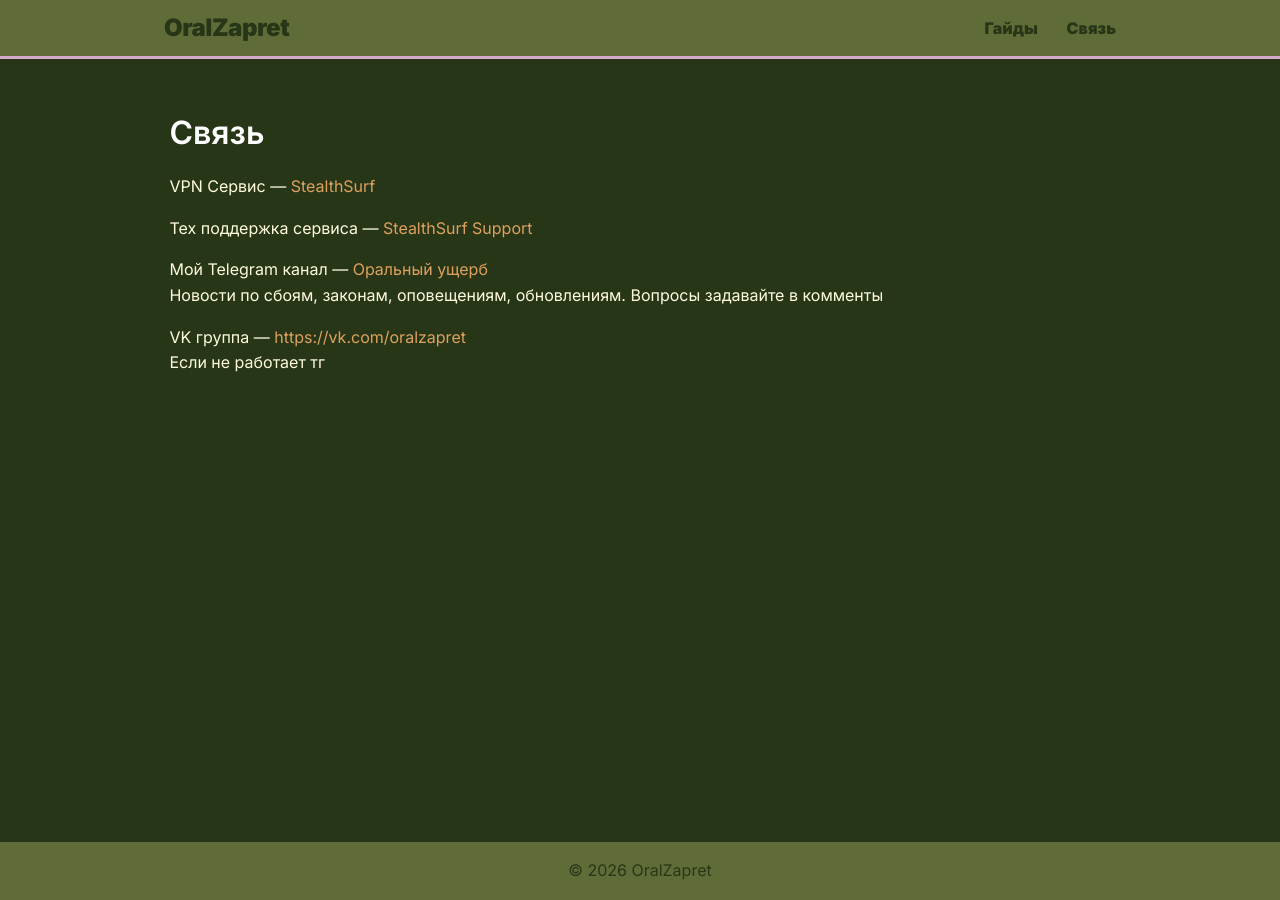
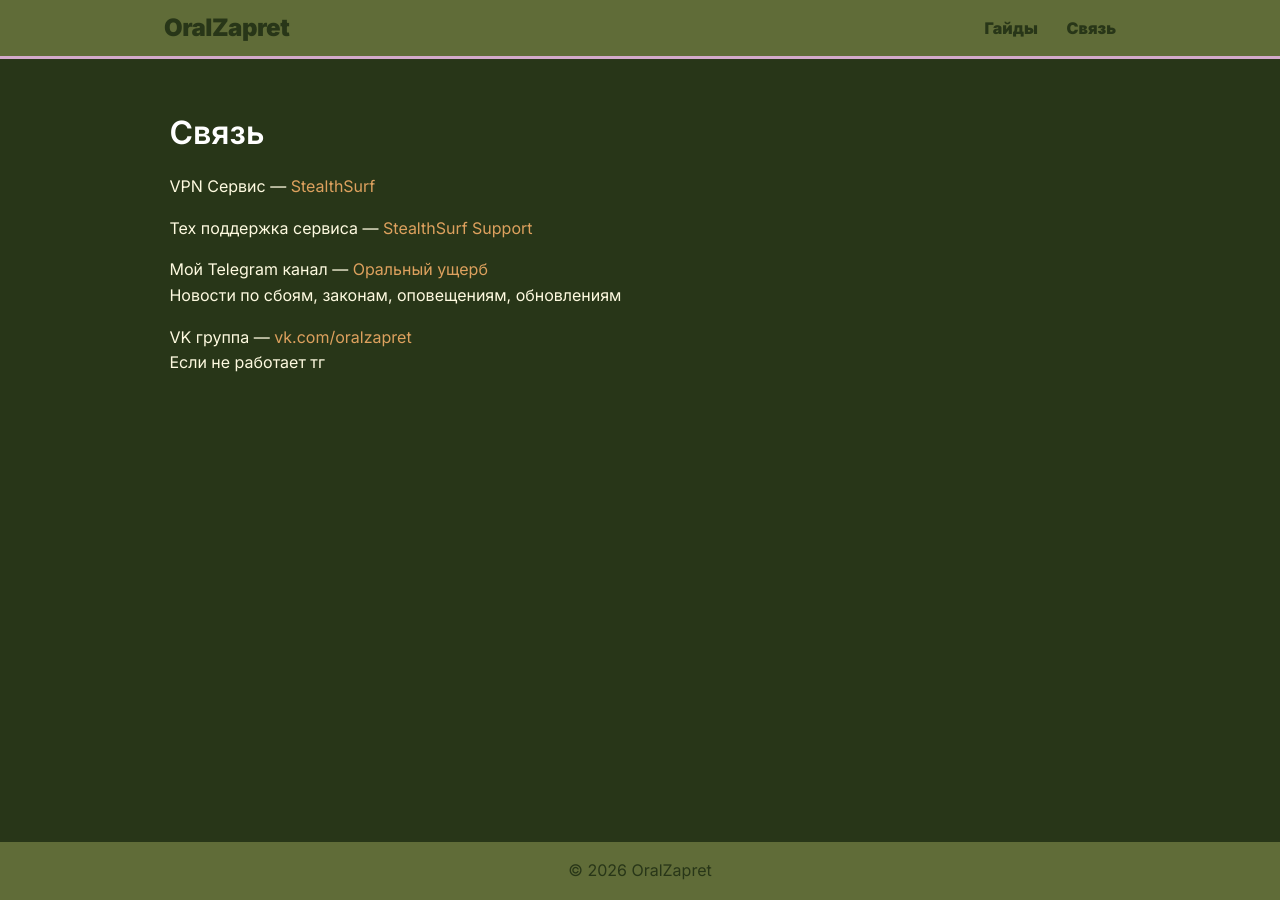
Before and after one commit to mysor-ka/mysor-ka.github.io, a Jekyll site: the page built from contact.md, in a window 1280 px wide. Built offline with Jekyll 4.4.1, drawn with Linux system fonts in a browser that asks for light colours.

Commit message:
Update contact.md

```diff
--- a/contact.md
+++ b/contact.md
@@ -8,7 +8,7 @@ title: ㅤСвязь
 ㅤㅤТех поддержка сервиса — [StealthSurf Support](t.me/stealthsurf_support_bot)
 
 ㅤㅤМой Telegram канал — [Оральный ущерб](t.me/oralzapret)
-<br>ㅤㅤНовости по сбоям, законам, оповещениям, обновлениям. Вопросы задавайте в комменты
+<br>ㅤㅤНовости по сбоям, законам, оповещениям, обновлениям
 
-ㅤㅤVK группа — [https://vk.com/oralzapret](vk.com/oralzapret)
+ㅤㅤVK группа — [vk.com/oralzapret](vk.com/oralzapret)
 <br>ㅤㅤЕсли не работает тг
```
